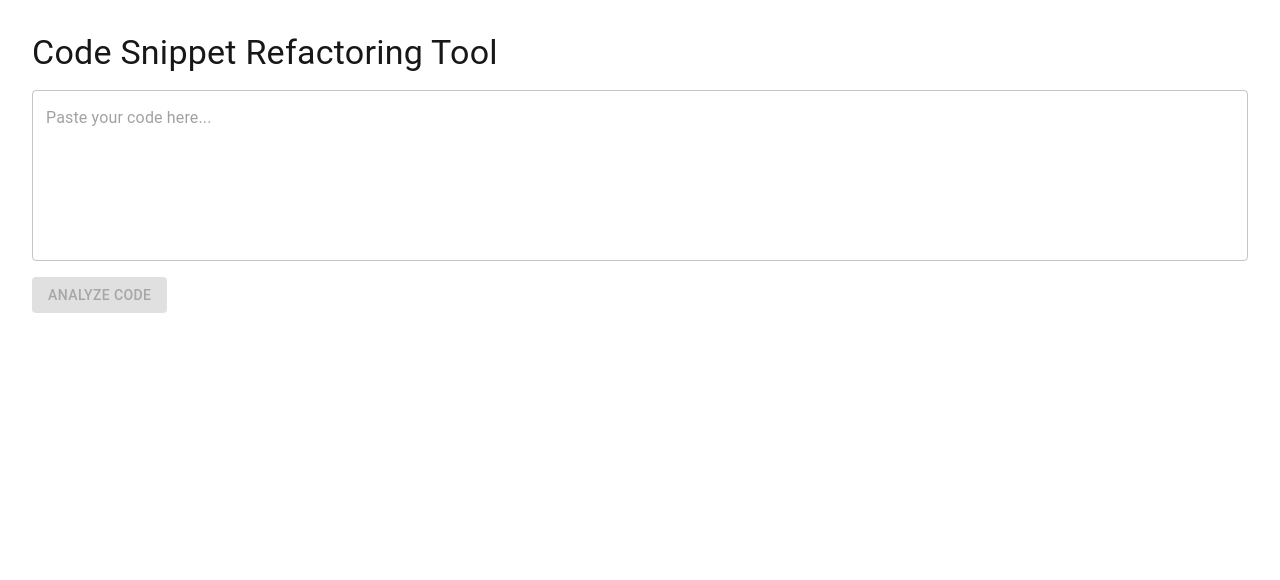
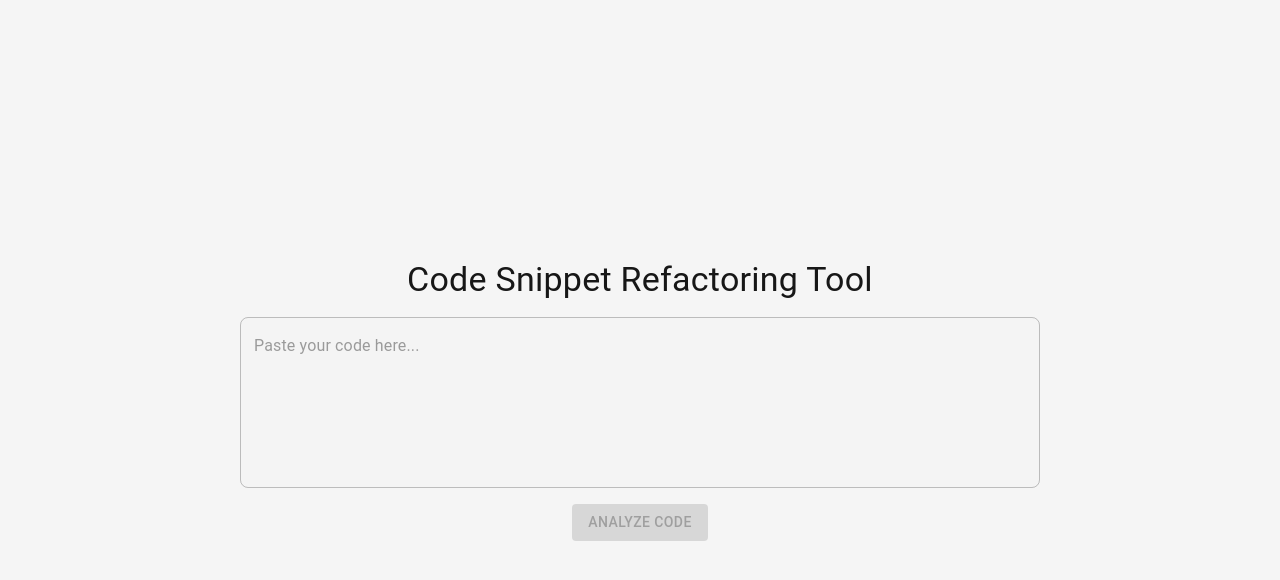
Before and after one commit to mtsfreitas/chat-senior-friend, a Next.js app in the folder frontend/: page / in a window 1280 px wide. Shown: the top 580 px of the page. Built offline with nearby package versions, Linux system fonts and the light colour scheme.

Commit message:
centralizado e icone de lupa

```diff
--- a/frontend/pages/index.js
+++ b/frontend/pages/index.js
@@ -6,7 +6,6 @@ import axios from 'axios';
 
 // Function to detect programming language
 const detectLanguage = (code) => {
-  // Common language detection heuristics
   if (code.includes('import ') && code.includes('from ')) return 'javascript';
   if (code.includes('def ') || code.includes('class ')) return 'python';
   if (code.includes('public class ') || code.includes('System.out.println')) return 'java';
@@ -14,18 +13,14 @@ const detectLanguage = (code) => {
   if (code.includes('function ') || code.includes('<?php')) return 'php';
   if (code.includes('console.log')) return 'javascript';
   if (code.includes('const ') || code.includes('let ')) return 'typescript';
-  return 'plaintext'; // default fallback
+  return 'plaintext';
 };
 
 // Function to format text with proper line breaks for numbered lists
 const formatText = (text) => {
-  // Split the text into lines
   const lines = text.split('\n');
-
   return lines.map((line, index) => {
-    // Check if the line starts with a number followed by a period
     const numberListMatch = line.match(/^(\d+\.\s*)(.+)$/);
-
     if (numberListMatch) {
       return (
         <Box key={index} sx={{ pl: 2, textIndent: '-1.5em', mb: 1 }}>
@@ -33,8 +28,6 @@ const formatText = (text) => {
         </Box>
       );
     }
-
-    // Return regular text as is
     return <Typography key={index}>{line}</Typography>;
   });
 };
@@ -62,8 +55,9 @@ export default function Home() {
   };
 
   return (
-    <Box sx={{ p: 4 }}>
-      <Typography variant="h4" mb={2}>Code Snippet Refactoring Tool</Typography>
+    <Box sx={{ display: 'flex', justifyContent: 'center', alignItems: 'center', minHeight: '100vh', bgcolor: '#f5f5f5', p: 2 }}>
+      <Box sx={{ maxWidth: '800px', width: '100%' }}>
+        <Typography variant="h4" mb={2} align="center">Code Snippet Refactoring Tool</Typography>
         <TextField
           fullWidth
           multiline
@@ -72,20 +66,27 @@ export default function Home() {
           placeholder="Paste your code here..."
           value={code}
           onChange={(e) => setCode(e.target.value)}
-        sx={{ mb: 2 }}
+          sx={{
+            mb: 2,
+            bgcolor: 'rgb(244, 244, 244)',
+            borderRadius: '8px',
+            '& .MuiOutlinedInput-root': {
+              borderRadius: '8px',
+            }
+          }}
         />
         <Button
           variant="contained"
           color="primary"
           onClick={handleSubmit}
           disabled={!code || loading}
-        sx={{ mb: 2 }}
+          sx={{ mb: 2, display: 'block', margin: '0 auto' }}
         >
           {loading ? <CircularProgress size={24} /> : 'Analyze Code'}
         </Button>
 
         {error && (
-        <Typography color="error" mb={2}>
+          <Typography color="error" mb={2} align="center">
             {error}
           </Typography>
         )}
@@ -121,5 +122,6 @@ export default function Home() {
           </Box>
         )}
       </Box>
+    </Box>
   );
 }
```
Also changed, not shown: frontend/public/analyze.svg (added). Lines whose indentation alone changed are shown as unchanged.
